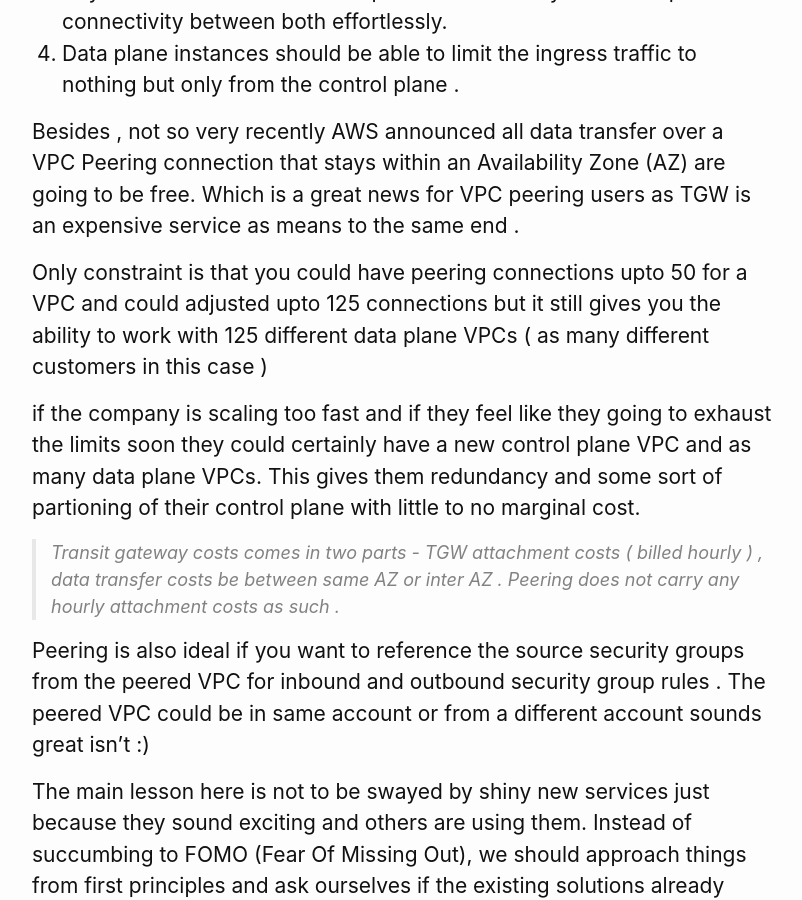
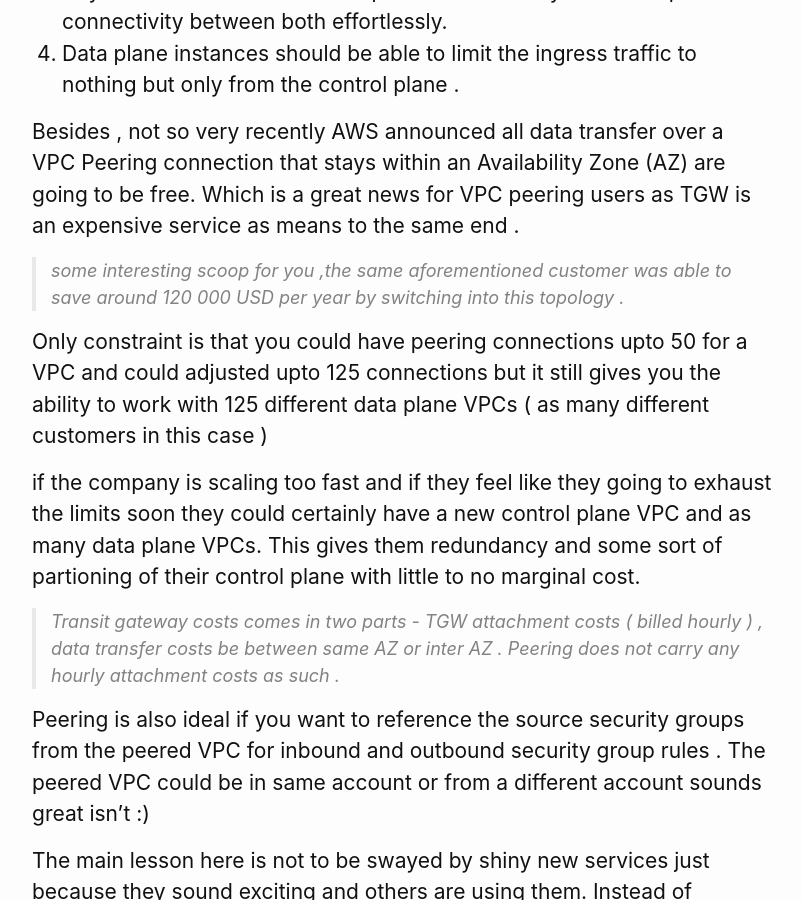
Before and after one commit to neelaruban/neelaruban.github.io, a Jekyll site: the page built from _posts/2023-07-24-from-tgw-arch-to-VPC-peering.md, in a window 1280 px wide and 900 px high, scrolled down 2866 px. Shown: the whole window, without its empty margins (238-1040 px from the left). Built offline with Jekyll 4.4.1, drawn with Linux system fonts in a browser that asks for light colours.

Commit message:
further updates

```diff
--- a/_posts/2023-07-24-from-tgw-arch-to-VPC-peering.md
+++ b/_posts/2023-07-24-from-tgw-arch-to-VPC-peering.md
@@ -52,6 +52,8 @@
 
 Besides , not so very recently AWS announced all data transfer over a VPC Peering connection that stays within an Availability Zone (AZ) are going to be free. Which is a great news for VPC peering users as TGW is an expensive service as means to the same end .
 
+> some interesting scoop for you ,the same aforementioned customer was able to save around 120 000 USD per year by switching into this topology .
+
 Only constraint is that you could have peering connections upto 50 for a VPC and could adjusted upto 125 connections but it still gives you the ability to work with 125 different data plane VPCs ( as many different customers in this case )
 
 if the company is scaling too fast and if they feel like they going to exhaust the limits soon they could certainly have a new control plane VPC and as many data plane VPCs. This gives them redundancy and some sort of partioning of their control plane with little to no marginal cost.
```
Also changed, not shown: _posts/2023-07-14-evolution-of-a-vpc.md (+1 -1 lines).
